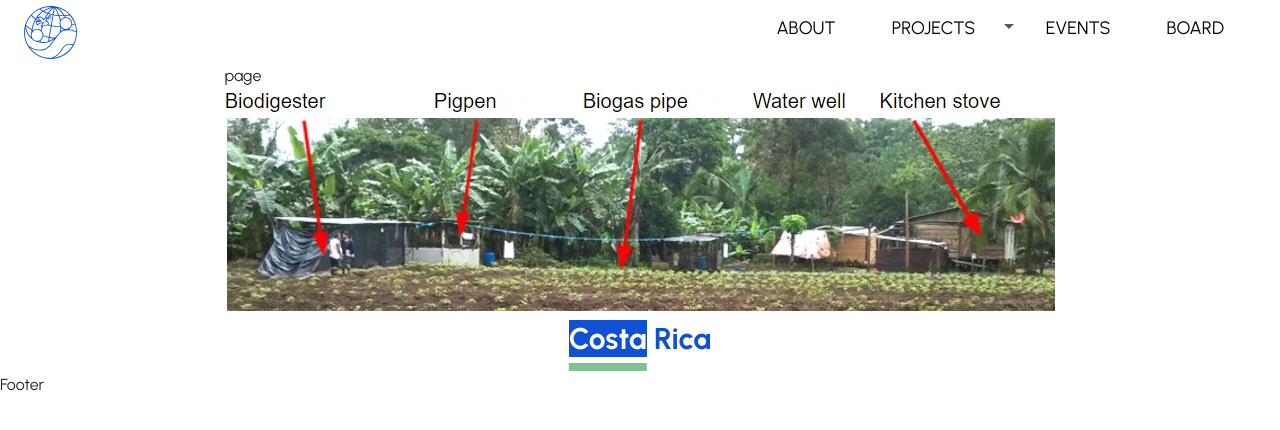
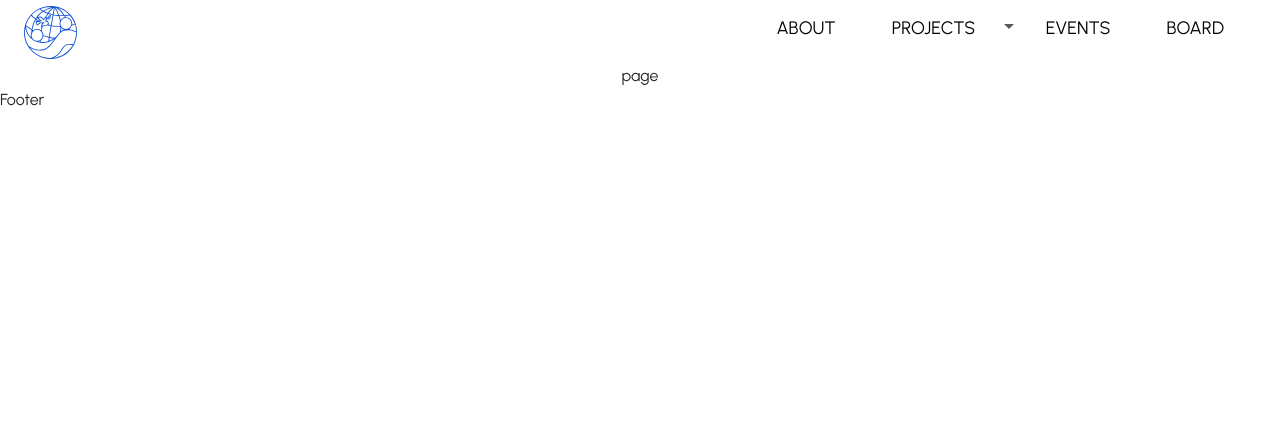
Before and after one commit to acm-ucr/ewb-website, a Next.js app: page /projects/costa-rica in a window 1280 px wide. Shown: the top 430 px of the page. Built offline with nearby package versions, Linux system fonts and the light colour scheme.

Commit message:
revert page

```diff
--- a/src/app/projects/costa-rica/page.js
+++ b/src/app/projects/costa-rica/page.js
@@ -1,16 +1,7 @@
 import React from "react";
-import Header from "../../../components/projects/Header";
 
 const page = () => {
-  return (
-    <div>
-      page
-      <Header
-        img="../../../../images/costaRica/CostaRicaHeader.webp"
-        title="Costa Rica"
-      />
-    </div>
-  );
+  return <div>page</div>;
 };
 
 export default page;
```
